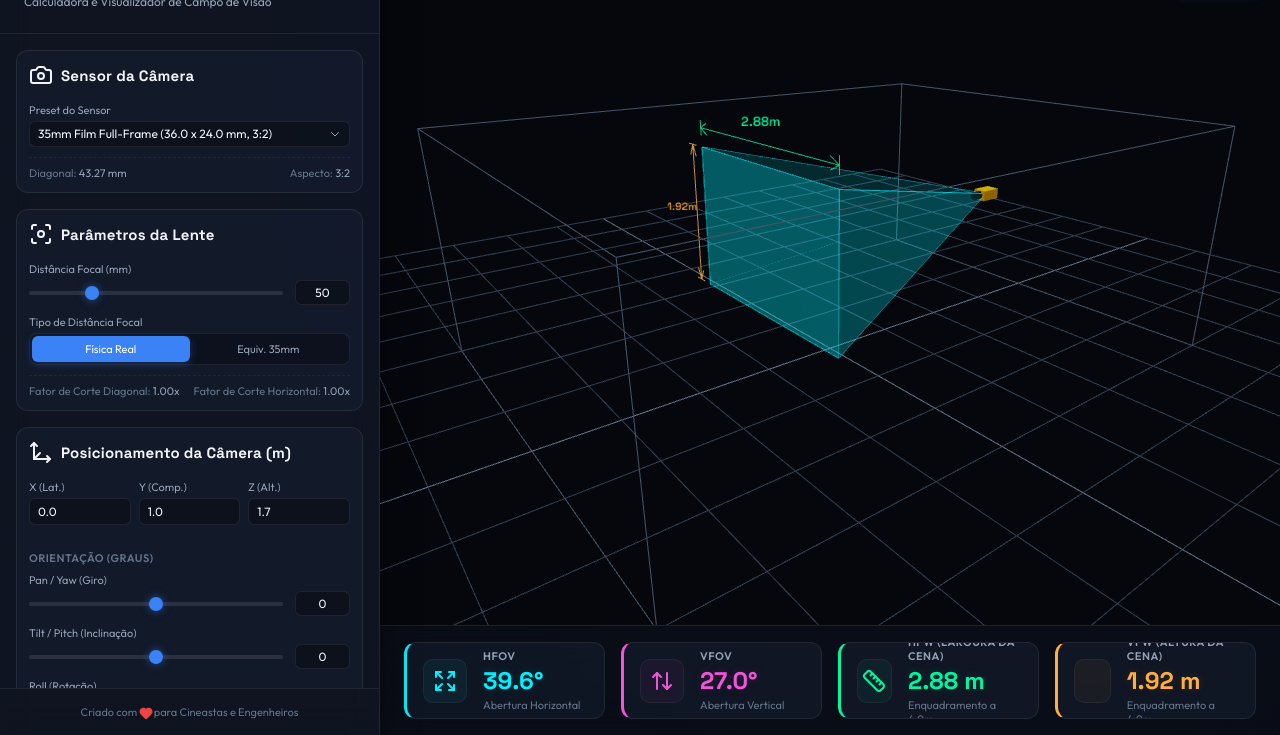
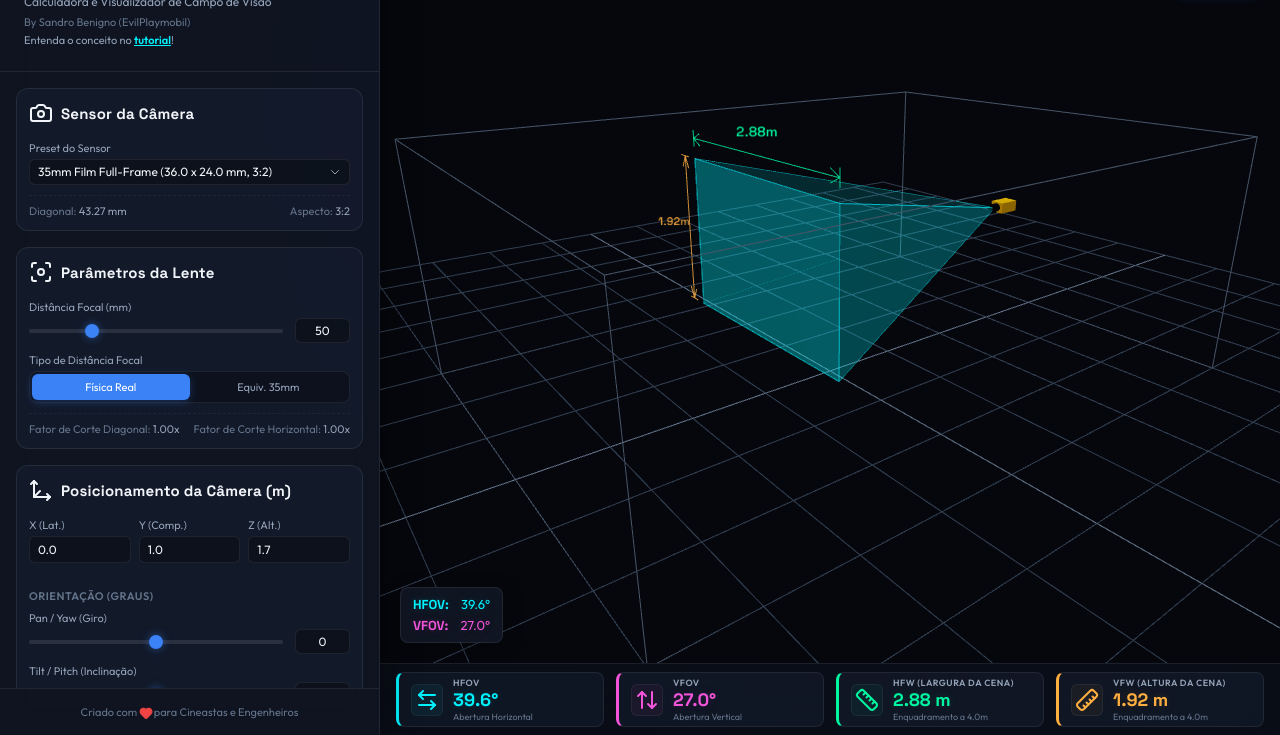
Before and after one commit to sandrobenigno/HFOVCalc, a plain HTML site: page docs/index.html in a window 1280 px wide. Shown: the part 65-800 px from the top of the page. Drawn offline with nearby package versions, Linux system fonts and the light colour scheme; animation ran at ten frames a second.

Commit message:
Adicionar creditos de autoria e link do tutorial no index.html e README.md

```diff
--- a/docs/app.js
+++ b/docs/app.js
@@ -50,6 +50,8 @@ const elTargetDistSlider = document.getElementById('target-dist-slider');
 
 const elHfovVal = document.getElementById('hfov-val');
 const elVfovVal = document.getElementById('vfov-val');
+const elHudHfovVal = document.getElementById('hud-hfov-val');
+const elHudVfovVal = document.getElementById('hud-vfov-val');
 const elHfwVal = document.getElementById('hfw-val');
 const elVfwVal = document.getElementById('vfw-val');
 const elTargetDLbls = document.querySelectorAll('.target-d-lbl');
@@ -127,19 +129,19 @@ function init3D() {
     cameraGroup = new THREE.Group();
     scene.add(cameraGroup);
 
-    // Add camera visual body
+    // Add camera visual body (shifted back so the projection vertex is at the lens center)
     const camGeo = new THREE.BoxGeometry(0.2, 0.15, 0.3);
     const camMat = new THREE.MeshStandardMaterial({ color: 0xffb703, roughness: 0.2, metalness: 0.1 });
     cameraMesh = new THREE.Mesh(camGeo, camMat);
-    cameraMesh.position.set(0, 0, 0);
+    cameraMesh.position.set(0, 0, 0.2);
     cameraGroup.add(cameraMesh);
 
-    // Camera Lens
+    // Camera Lens (positioned at origin so projection starts from its center)
     const lensGeo = new THREE.CylinderGeometry(0.06, 0.06, 0.15, 16);
     lensGeo.rotateX(Math.PI / 2);
     const lensMat = new THREE.MeshStandardMaterial({ color: 0x0f172a, roughness: 0.1, metalness: 0.9 });
     const lensMesh = new THREE.Mesh(lensGeo, lensMat);
-    lensMesh.position.set(0, 0, -0.2); // pointing along negative Z
+    lensMesh.position.set(0, 0, 0); // centered at (0, 0, 0)
     cameraGroup.add(lensMesh);
 
     // Setup Room & Vision Cone placeholder
@@ -226,6 +228,8 @@ function updateCalculations() {
 
     elHfovVal.textContent = hfovDeg.toFixed(1) + "°";
     elVfovVal.textContent = vfovDeg.toFixed(1) + "°";
+    if (elHudHfovVal) elHudHfovVal.textContent = hfovDeg.toFixed(1) + "°";
+    if (elHudVfovVal) elHudVfovVal.textContent = vfovDeg.toFixed(1) + "°";
 
     // 4. Calculate HFW and VFW at Distance D
     const d = parseFloat(elTargetDist.value);
--- a/docs/index.html
+++ b/docs/index.html
@@ -23,6 +23,12 @@
                     <h1>HFOV<span>Calc 3D</span></h1>
                 </div>
                 <p class="subtitle">Calculadora e Visualizador de Campo de Visão</p>
+                <div class="credits" style="font-size: 11px; color: var(--text-muted); margin-top: 6px; font-weight: 500;">
+                    By Sandro Benigno (EvilPlaymobil)
+                </div>
+                <div class="tutorial-link" style="font-size: 11px; color: var(--text-secondary); margin-top: 4px;">
+                    Entenda o conceito no <a href="https://github.com/sandrobenigno/HFOVCalc#readme" target="_blank" style="color: var(--accent-hfov); text-decoration: underline; font-weight: 600; transition: color 0.2s;">tutorial</a>!
+                </div>
             </header>
 
             <div class="scrollable-content">
@@ -190,8 +196,14 @@
         <!-- Main Workspace (3D Viewport + Numeric Results) -->
         <main class="main-workspace">
             <!-- Viewport 3D Canvas -->
-            <div id="canvas-container">
+            <div id="canvas-container" style="position: relative; flex: 1; width: 100%; height: 100%; overflow: hidden;">
                 <canvas id="three-canvas"></canvas>
+
+                <!-- Legendinha Flutuante HUD (Canto Inferior Esquerdo) -->
+                <div class="canvas-legend-hud" style="position: absolute; bottom: 20px; left: 20px; background: rgba(18, 24, 38, 0.85); backdrop-filter: blur(8px); -webkit-backdrop-filter: blur(8px); border: 1px solid rgba(255, 255, 255, 0.08); border-radius: 8px; padding: 8px 12px; font-family: 'Space Grotesk', sans-serif; font-size: 13px; display: flex; flex-direction: column; gap: 4px; pointer-events: none; z-index: 999; box-shadow: 0 4px 20px rgba(0, 0, 0, 0.3);">
+                    <div class="hud-item hfov-hud" style="color: #00f2fe; font-weight: 600; display: flex; justify-content: space-between; gap: 12px; text-shadow: 0 0 8px rgba(0, 242, 254, 0.2);">HFOV: <span id="hud-hfov-val" style="font-family: 'Outfit', sans-serif; font-weight: 400;">--°</span></div>
+                    <div class="hud-item vfov-hud" style="color: #f355da; font-weight: 600; display: flex; justify-content: space-between; gap: 12px; text-shadow: 0 0 8px rgba(243, 85, 218, 0.2);">VFOV: <span id="hud-vfov-val" style="font-family: 'Outfit', sans-serif; font-weight: 400;">--°</span></div>
+                </div>
 
                 <!-- 3D Controls HUD Overlay -->
                 <div class="canvas-hud-controls">
@@ -204,7 +216,7 @@
             <section class="results-dashboard">
                 <div class="result-card accent-hfov">
                     <div class="result-icon-wrapper">
-                        <i data-lucide="expand"></i>
+                        <i data-lucide="arrow-left-right"></i>
                     </div>
                     <div class="result-data">
                         <h3>HFOV</h3>
@@ -237,7 +249,7 @@
 
                 <div class="result-card accent-vfw">
                     <div class="result-icon-wrapper">
-                        <i data-lucide="ruler-vertical"></i>
+                        <i data-lucide="ruler" style="transform: rotate(90deg);"></i>
                     </div>
                     <div class="result-data">
                         <h3>VFW (Altura da Cena)</h3>
--- a/docs/style.css
+++ b/docs/style.css
@@ -438,41 +438,41 @@ select {
 
 /* Results Dashboard Overlay */
 .results-dashboard {
-    height: 110px;
-    min-height: 110px;
+    height: 72px;
+    min-height: 72px;
     border-top: 1px solid var(--border-color);
     background: rgba(10, 14, 23, 0.85);
     backdrop-filter: blur(20px);
     -webkit-backdrop-filter: blur(20px);
     display: grid;
     grid-template-columns: repeat(4, 1fr);
-    gap: 16px;
-    padding: 16px 24px;
+    gap: 12px;
+    padding: 8px 16px;
     z-index: 5;
 }
 
 .result-card {
     background: var(--bg-card);
     border: 1px solid var(--border-color);
-    border-radius: 12px;
-    padding: 12px 16px;
+    border-radius: 8px;
+    padding: 6px 12px;
     display: flex;
     align-items: center;
-    gap: 16px;
+    gap: 10px;
     position: relative;
     overflow: hidden;
     transition: transform 0.2s, border-color 0.2s, box-shadow 0.2s;
 }
 
 .result-card:hover {
-    transform: translateY(-2px);
+    transform: translateY(-1px);
     border-color: var(--border-hover);
 }
 
 .result-icon-wrapper {
-    width: 44px;
-    height: 44px;
-    border-radius: 10px;
+    width: 32px;
+    height: 32px;
+    border-radius: 6px;
     display: flex;
     align-items: center;
     justify-content: center;
@@ -481,12 +481,12 @@ select {
 }
 
 .result-icon-wrapper i {
-    width: 20px;
-    height: 20px;
+    width: 15px;
+    height: 15px;
 }
 
 .result-data h3 {
-    font-size: 11px;
+    font-size: 9px;
     text-transform: uppercase;
     letter-spacing: 0.5px;
     color: var(--text-secondary);
@@ -495,13 +495,13 @@ select {
 
 .result-data .value {
     font-family: var(--font-heading);
-    font-size: 24px;
+    font-size: 18px;
     font-weight: 700;
-    margin: 2px 0;
+    margin: 0;
 }
 
 .result-data .description {
-    font-size: 11px;
+    font-size: 9px;
     color: var(--text-muted);
 }
 
@@ -521,6 +521,49 @@ select {
 .accent-vfw { border-left: 3px solid var(--accent-vfw); }
 .accent-vfw .result-icon-wrapper { color: var(--accent-vfw); background: rgba(255, 175, 64, 0.05); }
 .accent-vfw .value { color: var(--accent-vfw); text-shadow: 0 0 10px rgba(255, 175, 64, var(--glow-opacity)); }
+
+/* HUD Legendinha Flutuante */
+.canvas-legend-hud {
+    position: absolute;
+    bottom: 20px;
+    left: 20px;
+    background: rgba(18, 24, 38, 0.85);
+    backdrop-filter: blur(8px);
+    -webkit-backdrop-filter: blur(8px);
+    border: 1px solid var(--border-color);
+    border-radius: 8px;
+    padding: 8px 12px;
+    font-family: var(--font-heading);
+    font-size: 13px;
+    display: flex;
+    flex-direction: column;
+    gap: 4px;
+    pointer-events: none;
+    z-index: 5;
+    box-shadow: 0 4px 20px rgba(0, 0, 0, 0.3);
+}
+
+.hud-item {
+    font-weight: 600;
+    display: flex;
+    justify-content: space-between;
+    gap: 12px;
+}
+
+.hud-item span {
+    font-family: var(--font-body);
+    font-weight: 400;
+}
+
+.hfov-hud {
+    color: var(--accent-hfov);
+    text-shadow: 0 0 8px rgba(0, 242, 254, 0.2);
+}
+
+.vfov-hud {
+    color: var(--accent-vfov);
+    text-shadow: 0 0 8px rgba(243, 85, 218, 0.2);
+}
 
 /* Responsive adjustments */
 @media (max-width: 1200px) {
```
